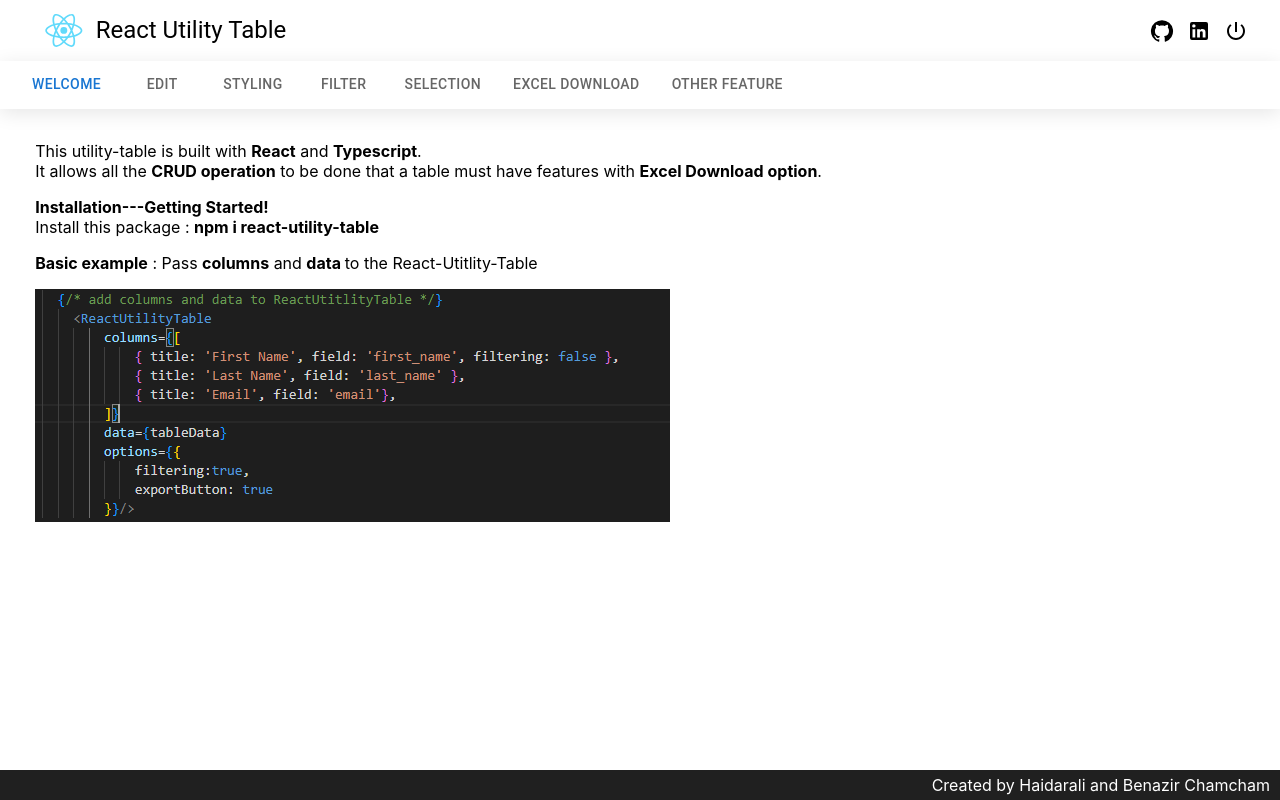
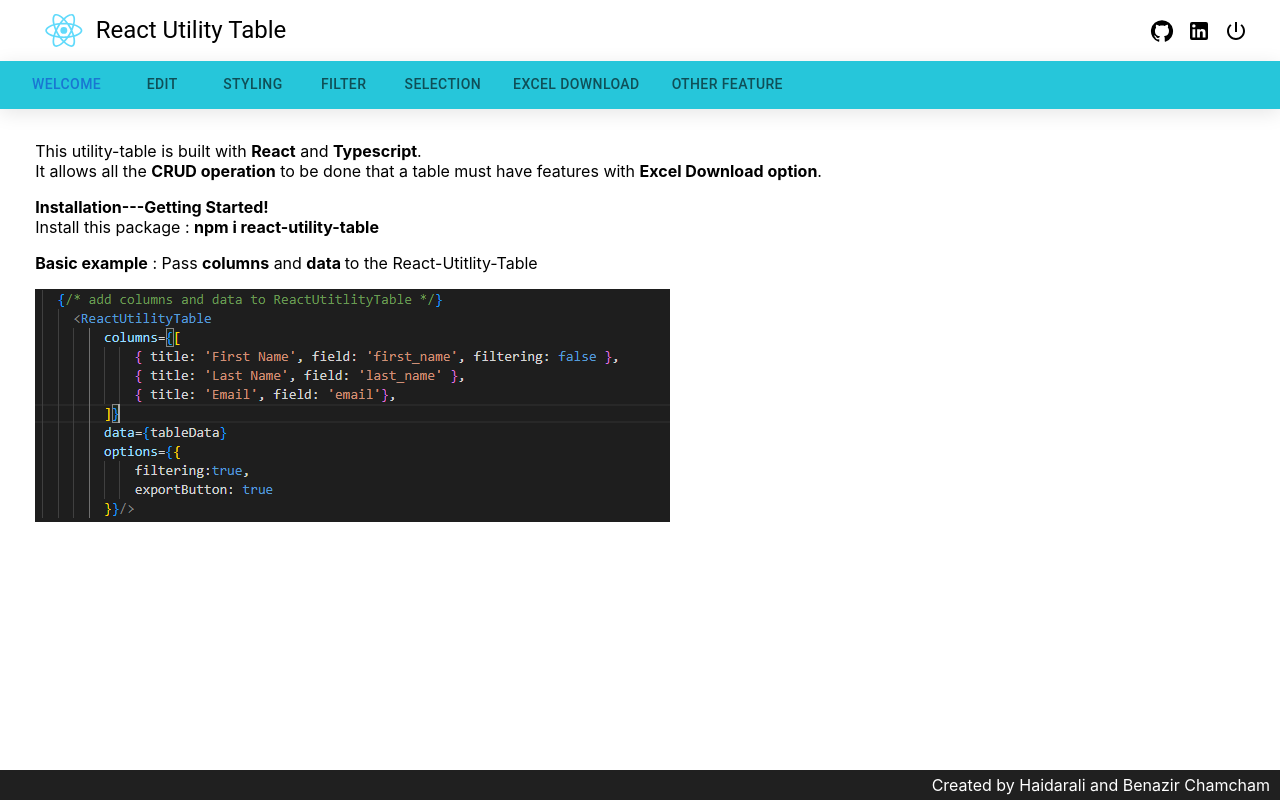
Before and after one commit to HaidaraliChamcham/UtilityWebsite, a React (Create React App) app: page / in a window 1280 px wide. Built offline with nearby package versions, Linux system fonts and the light colour scheme; the HTML template or start-up script is replaced by a standard one.

Commit message:
changed tab color

```diff
--- a/src/App.tsx
+++ b/src/App.tsx
@@ -76,10 +76,10 @@
 
 
         {/* <Box sx={{ width: '100%', paddingBottom: ".8rem", boxShadow: "0px 4px 20px #0000001a" }} className={classes.root}> */}
-        <Box sx={{ width: '100%', boxShadow: "0px 4px 20px #0000001a" }} >
+        <Box sx={{ width: '100%', boxShadow: "0px 4px 20px #0000001a", background:"#26c6da",}} >
           <Tabs value={value} onChange={handleChange} className="db-tabs" variant="scrollable"
             scrollButtons="auto" allowScrollButtonsMobile
-            aria-label="scrollable auto tabs example" color="seconday">
+            aria-label="scrollable auto tabs example" color="#fff">
             {/* <Tab icon={<DashboardOutlinedIcon />} label="Dashboard" /> */}
             <Tab label="Welcome" />
             <Tab label="Edit" />
```
